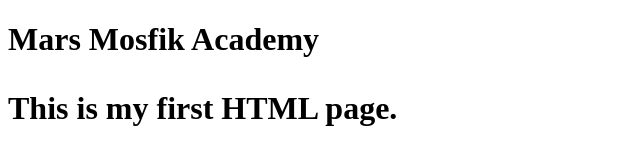
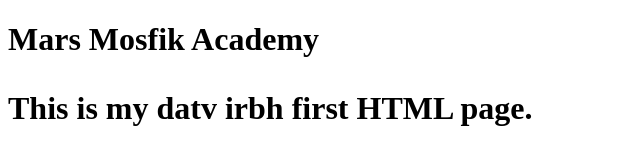
Before and after one commit to jobpersonal231-cmd/Mars-Mosfik-Academy-, a plain HTML site: page index.html in a window 1280 px wide. Shown: the whole page, without its empty margins (0-640 px from the left). Drawn offline with Linux system fonts and the light colour scheme.

Commit message:
Update index.html
Update index.html

```diff
--- a/index.html
+++ b/index.html
@@ -1,10 +1,10 @@
 <!DOCTYPE html>
 <html>
 <head>
-<title>My Page</title>
+<title> welcome to My New academy</title>
 </head>
 <body>
 <h1>Mars Mosfik Academy
-<p>This is my first HTML page.</p>
+<p>This is my  datv irbh first HTML page.</p>
 </body>
 </html>
```
